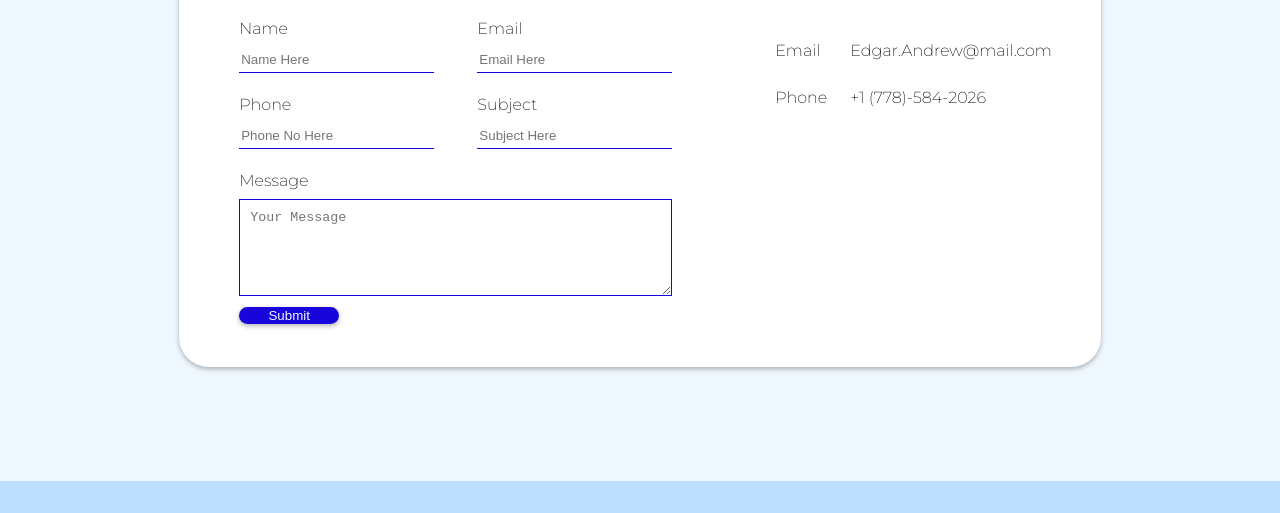
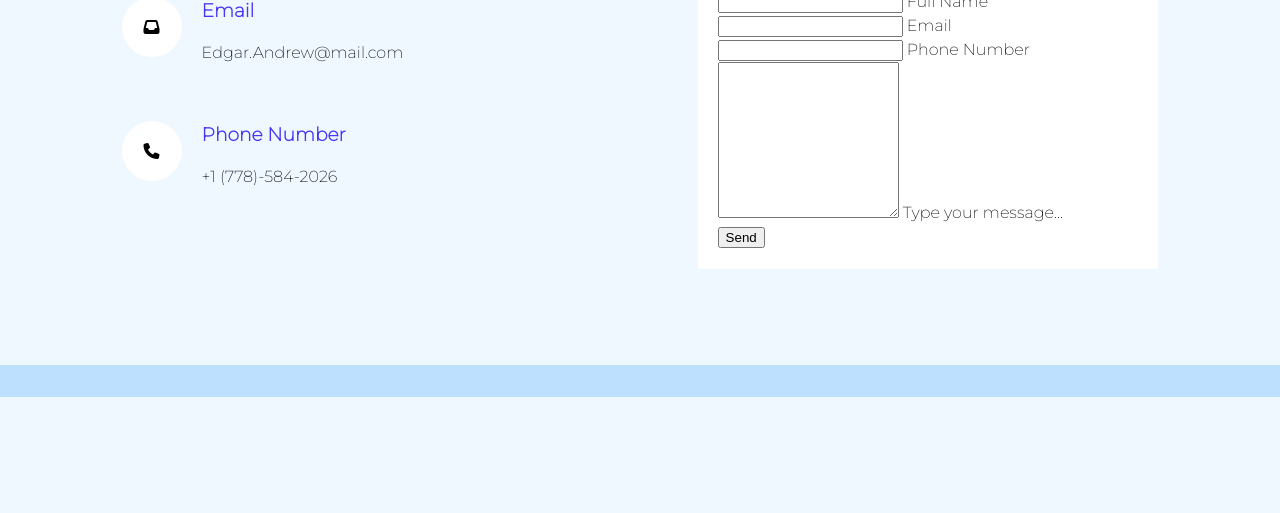
Before and after one commit to AndrewEdgar2000/Portfolio, a website: page dist/contact.html in a window 1280 px wide. Shown: the part 381-894 px from the top of the page. After the commit the page ends 800 px from the top, so only its background shows below. Drawn offline with Linux system fonts and the light colour scheme.

Commit message:
Re-made contact page

```diff
--- a/scss/_mobile.scss
+++ b/scss/_mobile.scss
@@ -20,6 +20,15 @@
 
 //Medium Screens (Tablets)
 @include mediaMd(){
+
+
+    .contact-right{
+        height: 50vh;
+    }
+    .contact-left{
+        height: 50vh;
+    }
+
 
     main{
         align-items: center;
--- a/scss/main.scss
+++ b/scss/main.scss
@@ -387,94 +387,63 @@ main{
 
 #contact {
 
-    h3{
-        margin-bottom: 30px;
-        font-weight: 600;
-        color: lighten($secondary-color, 5);
-    }
     .container{
-        width: 80%;
-        margin: 50px auto;
-
-    }
-    .contact-box{
-        background: #fff;
+        min-height: 50vh;
         display: flex;
-        border-radius: 30px;
-        border: none;
-        box-shadow: 0 2px 5px rgba($color: #000, $alpha: 0.3);
-        animation: 1s ease-out 0s 1 slideInFromBottom;
+        justify-content: center;
+        align-items: center;
+        width: 100%;
     }
 
-    .contact-right{
-        flex-basis: 40%;
-        padding: 40px;
-        animation: 1s ease-out 0s 1 slideInFromRight;
-        width: 100%;
-    }
-    .contact-left{
-        flex-basis: 60%;
-        padding: 40px 60px;
-        animation: 1s ease-out 0s 1 slideInFromLeft;
-        // border-right: solid 1px rgba(lighten($secondary-color, 5), .8);
+    .contact-info{
+        width: 50%;
+        display: flex;
+        flex-direction: column;
     }
 
-    .input-row{
+    .container .contact-info .contact-box{
+        position: relative;
+        padding: 20px 0;
         display: flex;
-        justify-content: space-between;
-        margin-bottom: 20px;
     }
 
-
-    .input-row .input-group{
-        flex-basis: 45%;
+    .icon{
+        display: flex;
+        min-width: 60px;
+        height: 60px;
+        background: #fff;
+        justify-content: center;
+        align-items: center;
+        border-radius: 50%;
     }
 
-    input{
-        width:100%;
-        border: none;
-        border-bottom: 1px solid $secondary-color;
-        outline: none;
-        padding-bottom: 5px;
-    }
+    .contact-text {
+        display: flex;
+        margin-left: 20px;
+        font-size: 16px;
+        flex-direction: column;
 
-    textarea{
-        width: 100%;
-        border: 1px solid $secondary-color;
-        outline: none;
-        padding: 10px;
-        box-sizing: border-box;
-    }
-
-    label{
-        margin-bottom: 6px;
-        display: block;
-    }
-
-    button{
-        background: $secondary-color;
-        width: 100px;
-        border: none;
-        outline: none;
-        border-radius: 30px;
-        color: $primary-color;
-        @include easeOut();
-        box-shadow: 0 2px 5px rgba($color: #000, $alpha: 0.3);
-
-
-        &:hover, &:focus{
-            background: $primary-color;
-            color: $secondary-color;
+        & > h3{
+            color: rgba(lighten($secondary-color, 5), .8);
+            font-weight: bold;
         }
     }
 
+    .contact-form{
+        width: 40%;
+        padding: 20px;
+        background: #fff;
 
-    tr td:first-child{
-        padding-right: 20px;
-    }
+        & .contact-box{
+            position: relative;
+            width: 100%;
+            margin-top: 10px;
+        }
 
-    tr td{
-        padding-top: 20px;
+        & > form h2 {
+            color: rgba(lighten($secondary-color, 5), .8);
+            font-weight: bold;
+        }
     }
 
 }
```
Also changed, not shown: dist/contact.html, dist/css/main.css, dist/index.html, dist/js/konami.js (added), 1 other file.
